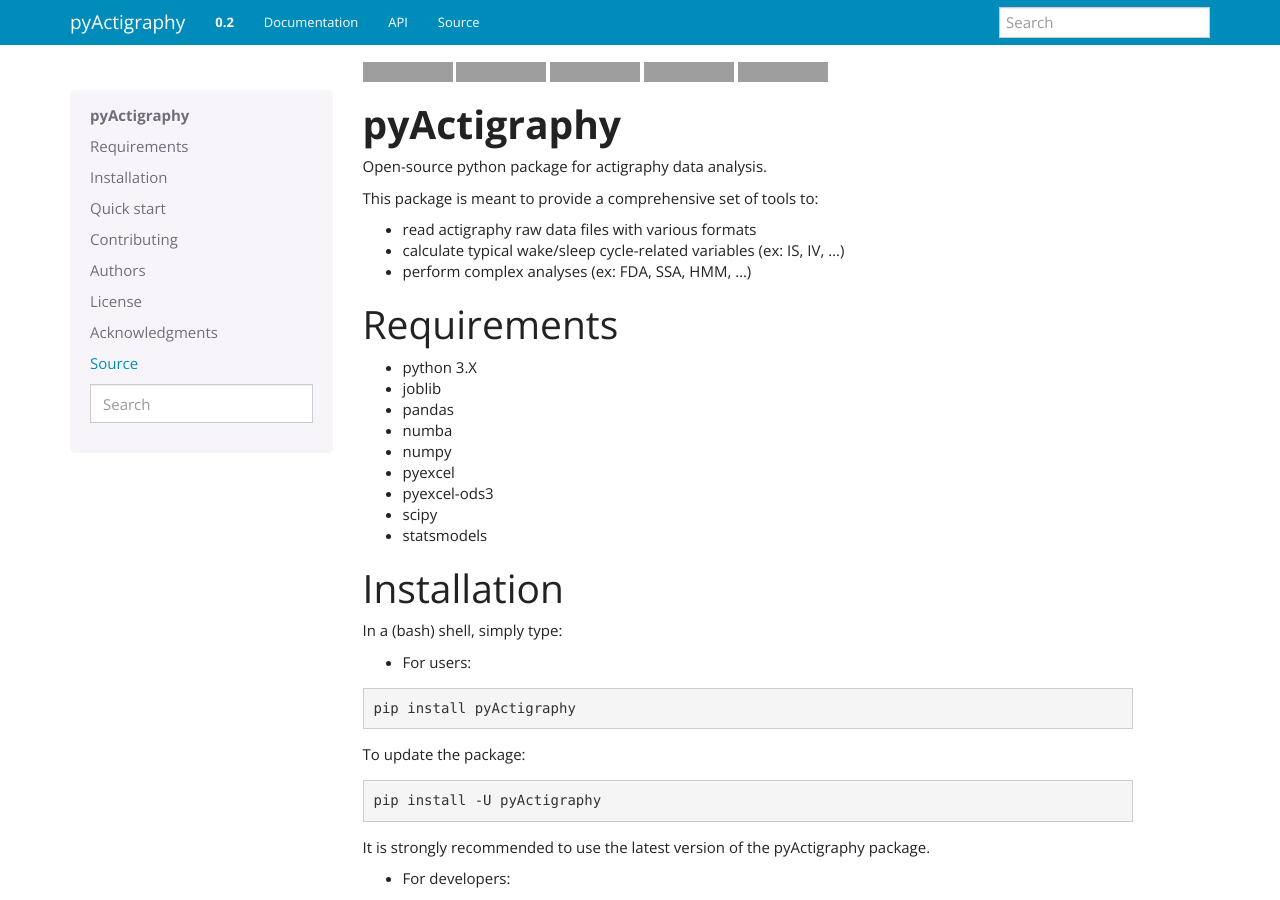
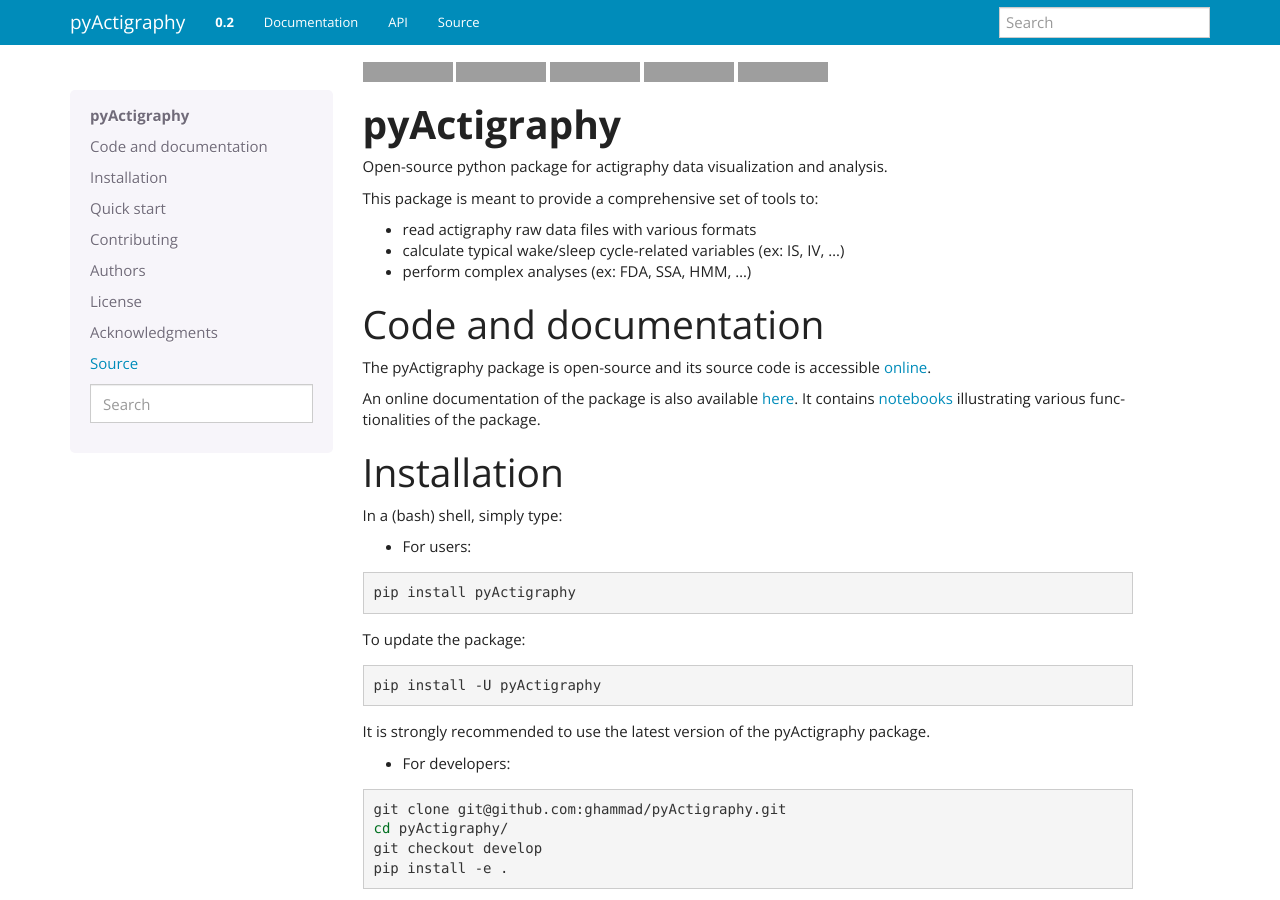
Before and after one commit to ghammad/pyActigraphy, a Sphinx documentation site: the page built from docs/source/index.rst, in a window 1280 px wide and 900 px high, cut to the strip 0-900 px from the top of the window. Built offline with Sphinx 7.4.7, drawn with Linux system fonts in a browser that asks for light colours; comment, search, counter and statistics services are not loaded; grey boxes are pictures that could not be loaded.

Commit message:
Update inline and online doc.

```diff
--- a/README.rst
+++ b/README.rst
@@ -11,7 +11,7 @@
 
 **pyActigraphy**
 ================
-Open-source python package for actigraphy data analysis.
+Open-source python package for actigraphy data visualization and analysis.
 
 
 This package is meant to provide a comprehensive set of tools to:
@@ -20,17 +20,14 @@ This package is meant to provide a comprehensive set of tools to:
 * calculate typical wake/sleep cycle-related variables (ex: IS, IV, ...)
 * perform complex analyses (ex: FDA, SSA, HMM, ...)
 
-Requirements
-============
-* python 3.X
-* joblib
-* pandas
-* numba
-* numpy
-* pyexcel
-* pyexcel-ods3
-* scipy
-* statsmodels
+Code and documentation
+======================
+
+The pyActigraphy package is open-source and its source code is accessible `online <https://github.com/ghammad/pyActigraphy>`_.
+
+
+An online documentation of the package is also available `here <https://ghammad.github.io/pyActigraphy/index.html>`_.
+It contains `notebooks <https://ghammad.github.io/pyActigraphy/documentation.html>`_ illustrating various functionalities of the package.
 
 Installation
 ============
--- a/docs/source/api.rst
+++ b/docs/source/api.rst
@@ -107,6 +107,7 @@ Reader classes
     .. autosummary::
         :toctree: _autosummary/
 
+        Chronosapiens
         Crespo
         CK
         Sadeh
@@ -120,6 +121,7 @@ Reader classes
 
         AoffT
         AonT
+        Chronosapiens_AoT
         Crespo_AoT
 
 
--- a/docs/source/conf.py
+++ b/docs/source/conf.py
@@ -22,7 +22,7 @@ from sphinx.ext.autosummary import Autosummary
 from sphinx.ext.autosummary import get_documenter
 from docutils.parsers.rst import directives
 from sphinx.util.inspect import safe_getattr
-import re
+# import re
 
 # sys.path.insert(0, os.path.abspath(os.path.pardir))
 sys.path.insert(0, os.path.abspath('../..'))
@@ -50,7 +50,9 @@ class AutoAutoSummary(Autosummary):
                 continue
             if documenter.objtype == typ:
                 items.append(name)
-        public = [x for x in items if x in include_public or not x.startswith('_')]
+        public = [
+            x for x in items if x in include_public or not x.startswith('_')
+        ]
         return public, items
 
     def run(self):
@@ -62,17 +64,26 @@ class AutoAutoSummary(Autosummary):
             if 'methods' in self.options:
                 _, methods = self.get_members(c, 'method', ['__init__'])
 
-                self.content = ["~%s.%s" % (clazz, method) for method in methods if not method.startswith('_')]
+                self.content = [
+                    "~%s.%s" % (clazz, method)
+                    for method in methods if not method.startswith('_')
+                ]
             if 'attributes' in self.options:
                 _, attribs = self.get_members(c, 'attribute')
-                self.content = ["~%s.%s" % (clazz, attrib) for attrib in attribs if not attrib.startswith('_')]
+                self.content = [
+                    "~%s.%s" % (clazz, attrib)
+                    for attrib in attribs if not attrib.startswith('_')
+                ]
         finally:
             return super(AutoAutoSummary, self).run()
 
 
 def setup(app):
     app.add_directive('autoautosummary', AutoAutoSummary)
-    app.add_javascript('https://cdnjs.cloudflare.com/ajax/libs/require.js/2.1.10/require.min.js')
+    app.add_javascript(
+        'https://cdnjs.cloudflare.com/ajax/libs/require.js/2.1.10/'
+        'require.min.js'
+    )
 # -- Project information -----------------------------------------------------
 
 
```
Also changed, not shown: 1 other file.
